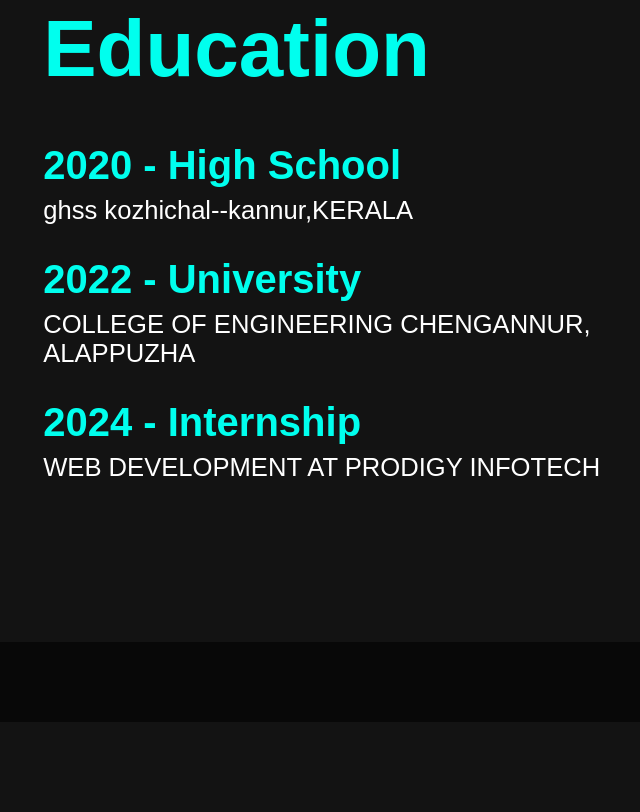
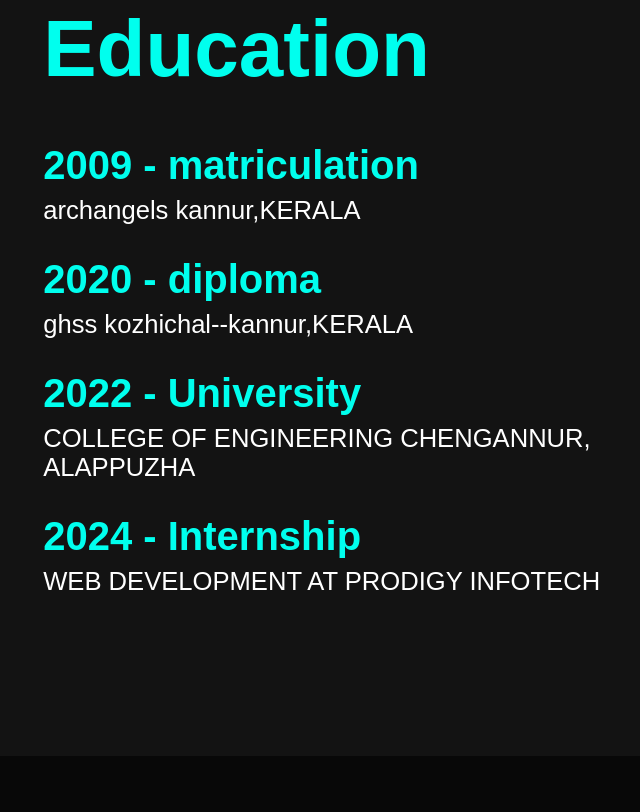
Before and after one commit to DiyaDitto/PRODIGY_WD_04, a plain HTML site: page index.html in a window 1280 px wide. Shown: the part 1068-1880 px from the top of the page, without its empty margins (264-904 px from the left). Drawn offline with nearby package versions, Linux system fonts and the light colour scheme; a script that the page names is missing.

Commit message:
Update index.html

```diff
--- a/index.html
+++ b/index.html
@@ -46,7 +46,11 @@
         <h2>Education</h2>
         <div class="timeline">
             <div class="timeline-item">
-                <h4>2020 - High School</h4>
+                <h4>2009 - matriculation</h4>
+                <p>archangels kannur,KERALA</p>
+            </div>
+            <div class="timeline-item">
+                <h4>2020 - diploma</h4>
                 <p>ghss kozhichal--kannur,KERALA</p>
             </div>
             <div class="timeline-item">
@@ -67,6 +71,7 @@
         <div class="skill-item">Intermediate in Java</div>
         <div class="skill-item">python basics</div>
         <div class="skill-item">sql basics</div>
+         <div class="skill-item">power bi basics</div>
     </section>
 
     <section id="contact" class="contact">
```
